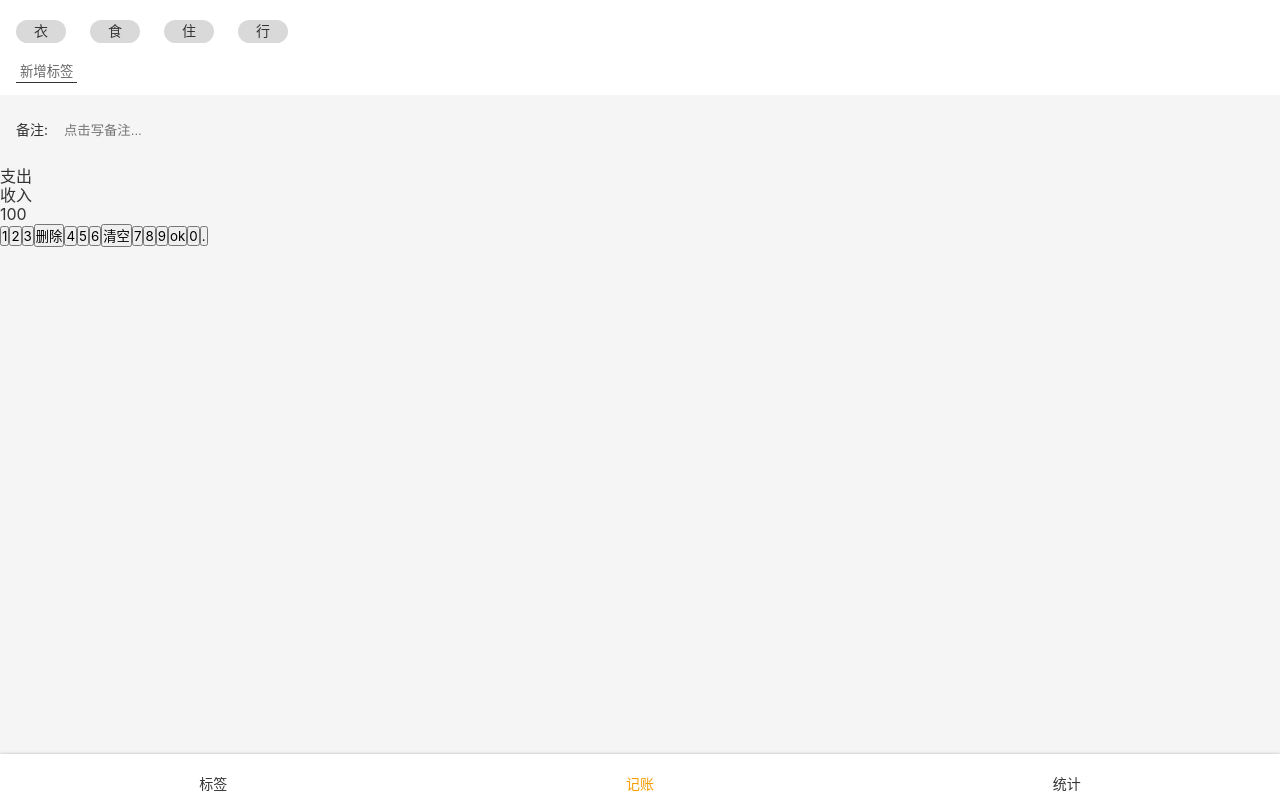
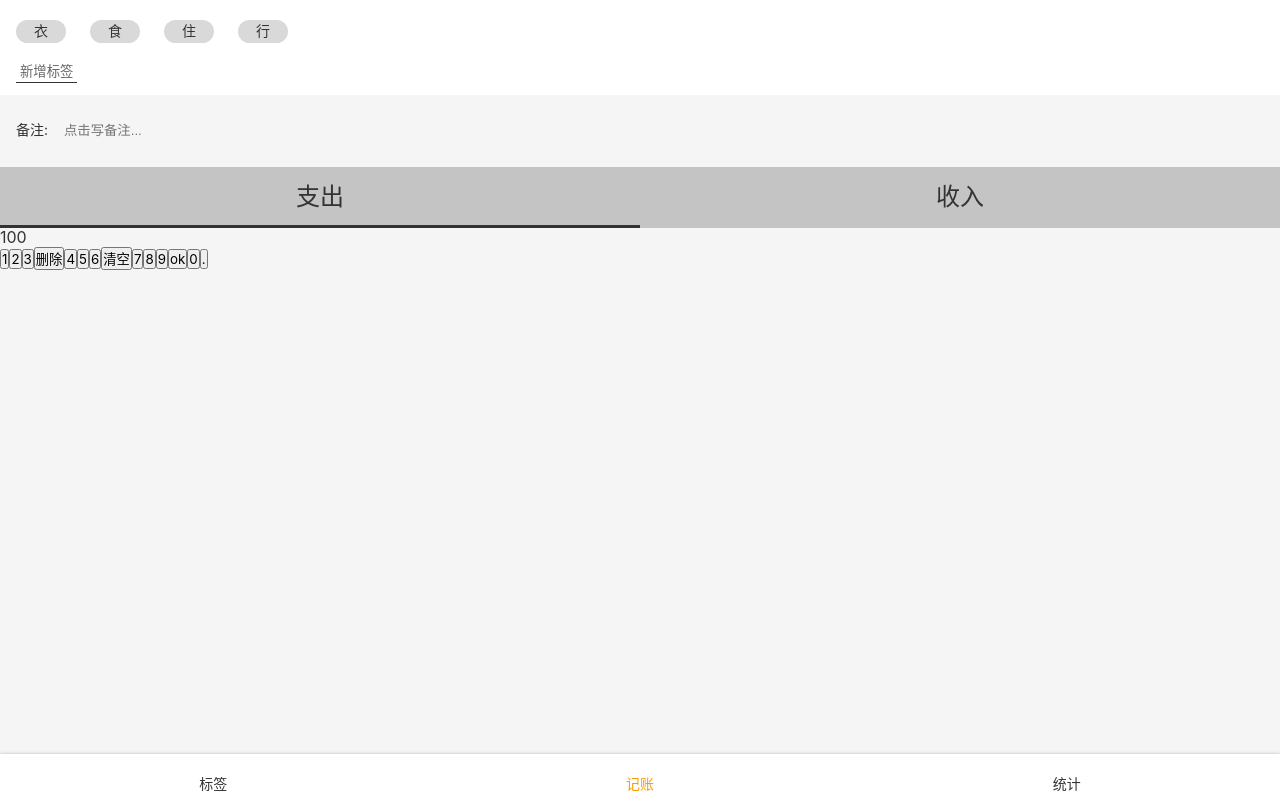
Before and after one commit to Ranze1129/Moon-accountBook, a React app: page /#/money in a window 1280 px wide. Built offline with nearby package versions, Linux system fonts and the light colour scheme; some icons are missing.

Commit message:
Money.tsx 之 类型 UI 完成

```diff
--- a/src/views/Money.tsx
+++ b/src/views/Money.tsx
@@ -31,7 +31,7 @@
 
 const NotesSection = styled.section`
   background: #f5f5f5;
-  padding: 0px 16px;
+  padding: 0 16px;
   font-size: 14px;
   >label{
     display: flex;
@@ -51,6 +51,29 @@
 `;
 
 const CategorySection = styled.section`
+  font-size: 24px;
+
+  > ul {
+    display: flex;
+    background: #c4c4c4;
+
+    li {
+      width: 50%;
+      text-align: center;
+      padding: 16px 0;
+      position: relative;
+      &.selected::after{
+        content: '';
+        display: block;
+        height: 3px;
+        background: #333;
+        position: absolute;
+        width: 100%;
+        bottom: 0;
+        left: 0;
+      }
+    }
+  }
 `;
 const NumberPadSection = styled.section`
 `;
@@ -76,7 +99,7 @@
       </NotesSection>
       <CategorySection>
         <ul>
-          <li>支出</li>
+          <li className="selected">支出</li>
           <li>收入</li>
         </ul>
       </CategorySection>
```
